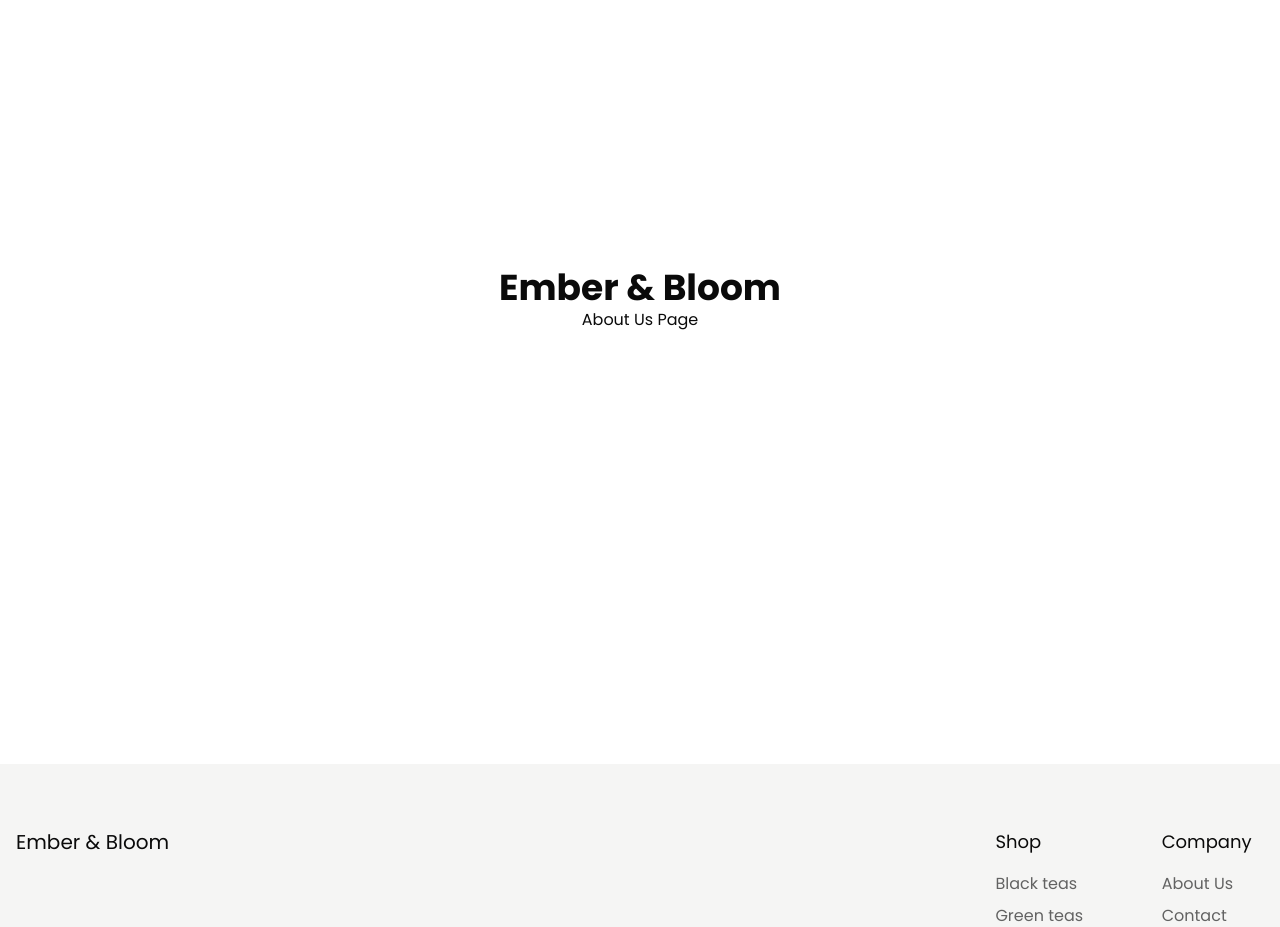
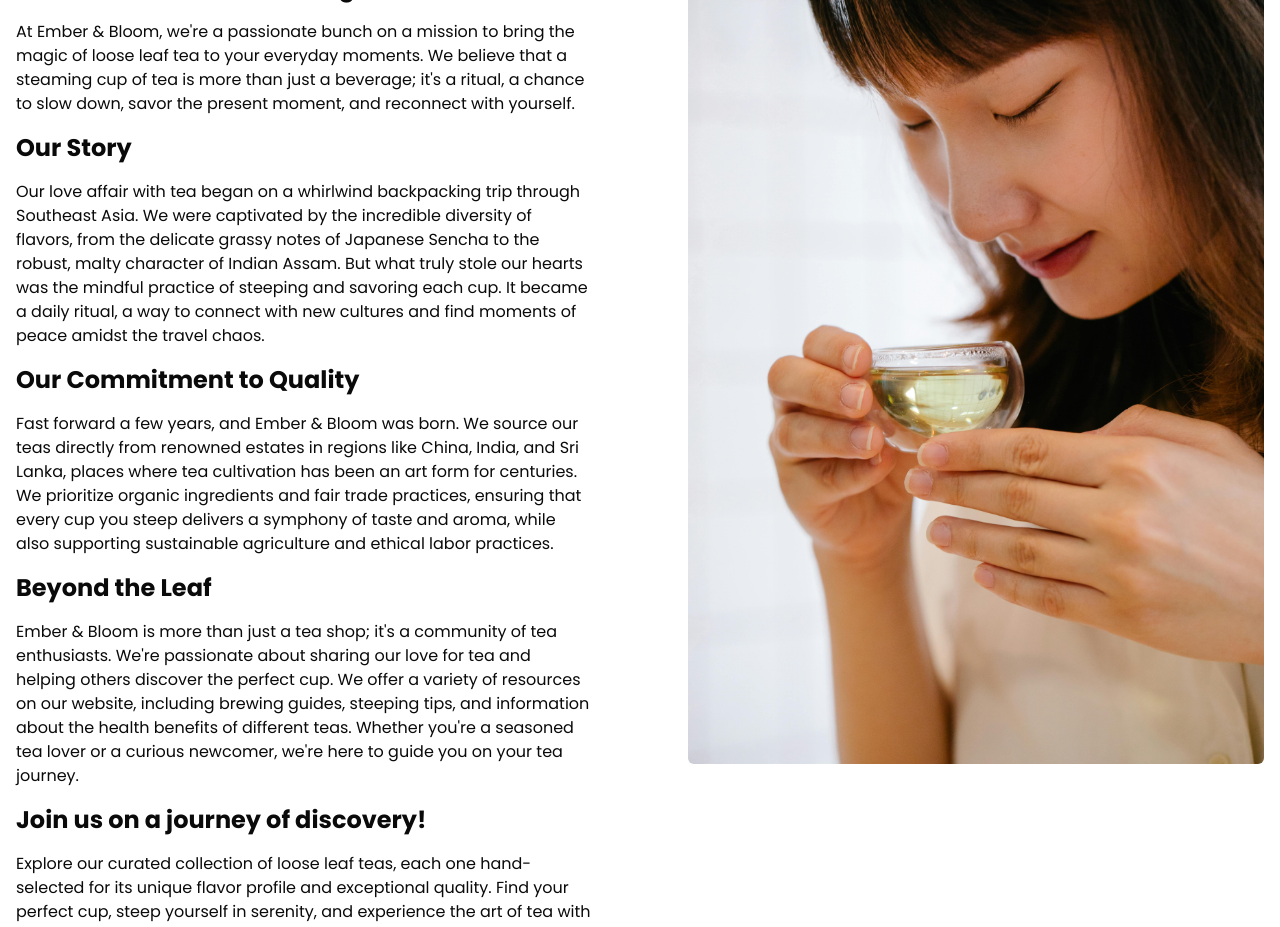
Before and after one commit to apkomatic-tech/ember-n-bloom-ecommerce, a Next.js app: page /about in a window 1280 px wide. Shown: the part 180-1107 px from the top of the page. Built offline with nearby package versions, Linux system fonts and the light colour scheme.

Commit message:
adding About us page

```diff
--- a/src/app/about/page.tsx
+++ b/src/app/about/page.tsx
@@ -1,10 +1,80 @@
-import React from 'react';
+/* eslint-disable react/no-unescaped-entities */
+import Image from "next/image";
+import React from "react";
+
+import aboutImage from "@/images/about.jpg";
 
 function AboutUsPage() {
   return (
-    <div className="h-screen flex flex-col items-center justify-center">
-      <h1 className="text-4xl font-bold">Ember &amp; Bloom</h1>
-      <p className="text-center">About Us Page</p>
+    <div className="grid gap-24 px-4 lg:grid-cols-2 2xl:px-0">
+      {/* left column */}
+      <div>
+        <h1 className="mb-8 text-4xl font-bold">About</h1>
+        <div className="flex flex-col gap-4">
+          <h2 className="text-2xl font-bold">
+            Ember & Bloom: Cultivating a Love for Tea
+          </h2>
+
+          <p>
+            At Ember & Bloom, we're a passionate bunch on a mission to bring the
+            magic of loose leaf tea to your everyday moments. We believe that a
+            steaming cup of tea is more than just a beverage; it's a ritual, a
+            chance to slow down, savor the present moment, and reconnect with
+            yourself.
+          </p>
+
+          <h2 className="text-2xl font-bold">Our Story</h2>
+
+          <p>
+            Our love affair with tea began on a whirlwind backpacking trip
+            through Southeast Asia. We were captivated by the incredible
+            diversity of flavors, from the delicate grassy notes of Japanese
+            Sencha to the robust, malty character of Indian Assam. But what
+            truly stole our hearts was the mindful practice of steeping and
+            savoring each cup. It became a daily ritual, a way to connect with
+            new cultures and find moments of peace amidst the travel chaos.
+          </p>
+
+          <h2 className="text-2xl font-bold">Our Commitment to Quality</h2>
+
+          <p>
+            Fast forward a few years, and Ember & Bloom was born. We source our
+            teas directly from renowned estates in regions like China, India,
+            and Sri Lanka, places where tea cultivation has been an art form for
+            centuries. We prioritize organic ingredients and fair trade
+            practices, ensuring that every cup you steep delivers a symphony of
+            taste and aroma, while also supporting sustainable agriculture and
+            ethical labor practices.
+          </p>
+
+          <h2 className="text-2xl font-bold">Beyond the Leaf</h2>
+
+          <p>
+            Ember & Bloom is more than just a tea shop; it's a community of tea
+            enthusiasts. We're passionate about sharing our love for tea and
+            helping others discover the perfect cup. We offer a variety of
+            resources on our website, including brewing guides, steeping tips,
+            and information about the health benefits of different teas. Whether
+            you're a seasoned tea lover or a curious newcomer, we're here to
+            guide you on your tea journey.
+          </p>
+
+          <h2 className="text-2xl font-bold">
+            Join us on a journey of discovery!
+          </h2>
+
+          <p>
+            Explore our curated collection of loose leaf teas, each one
+            hand-selected for its unique flavor profile and exceptional quality.
+            Find your perfect cup, steep yourself in serenity, and experience
+            the art of tea with Ember & Bloom.
+          </p>
+        </div>
+      </div>
+      {/* right column */}
+      <div className="hidden lg:block">
+        <Image src={aboutImage} alt="" className="rounded-md" />
+      </div>
     </div>
   );
 }
```
Also changed, not shown: src/images/about.jpg (added).
